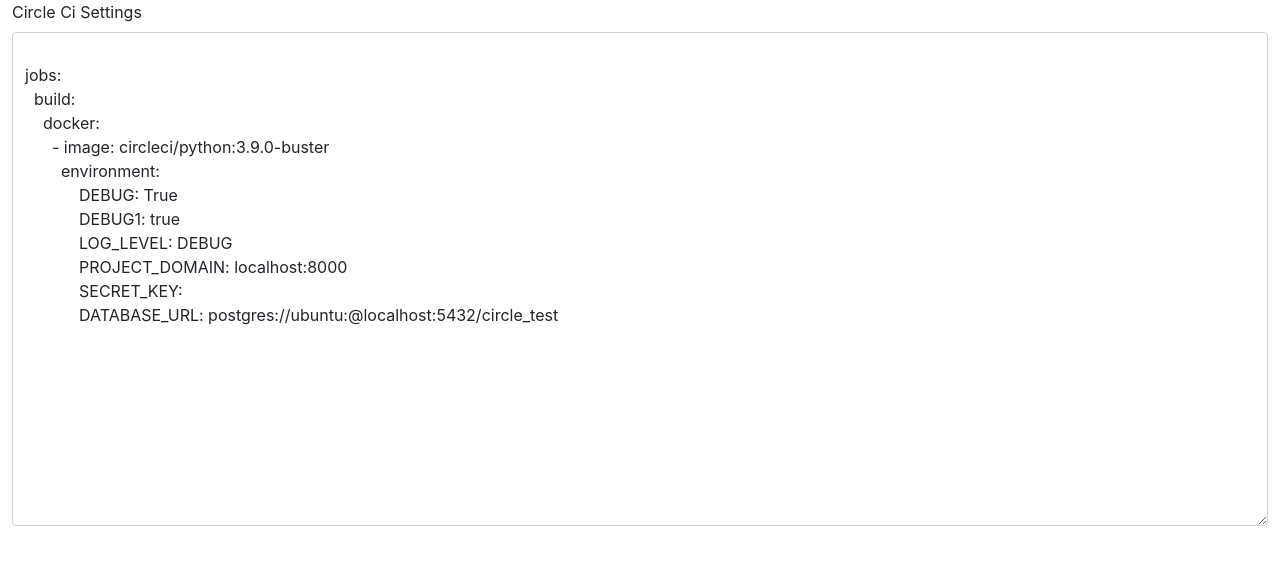
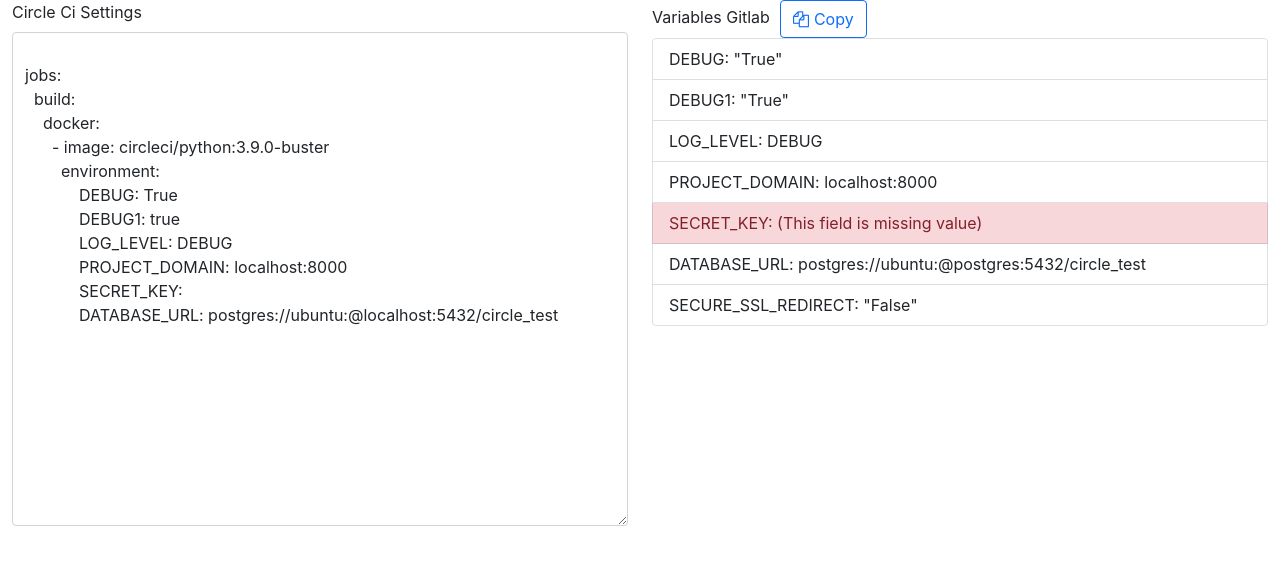
Before and after one commit to Bernardoow/gitlab, a React (Create React App) app: page / in a window 1280 px wide. Shown: the top 564 px of the page. Built offline with nearby package versions, Linux system fonts and the light colour scheme.

Commit message:
Fix Remove variables

```diff
--- a/src/circleVariableToGitlabVariables.jsx
+++ b/src/circleVariableToGitlabVariables.jsx
@@ -122,7 +122,7 @@
 
     const removeVariables = (arrayList) => {
       const variablesToRemove = ["HTTPS_REQUIRED"];
-      return arrayList.filter((currentValue)=> {!variablesToRemove.includes(currentValue.key)});
+      return arrayList.filter(currentValue => !variablesToRemove.includes(currentValue.key));
     }
 
     const functions = [
```
